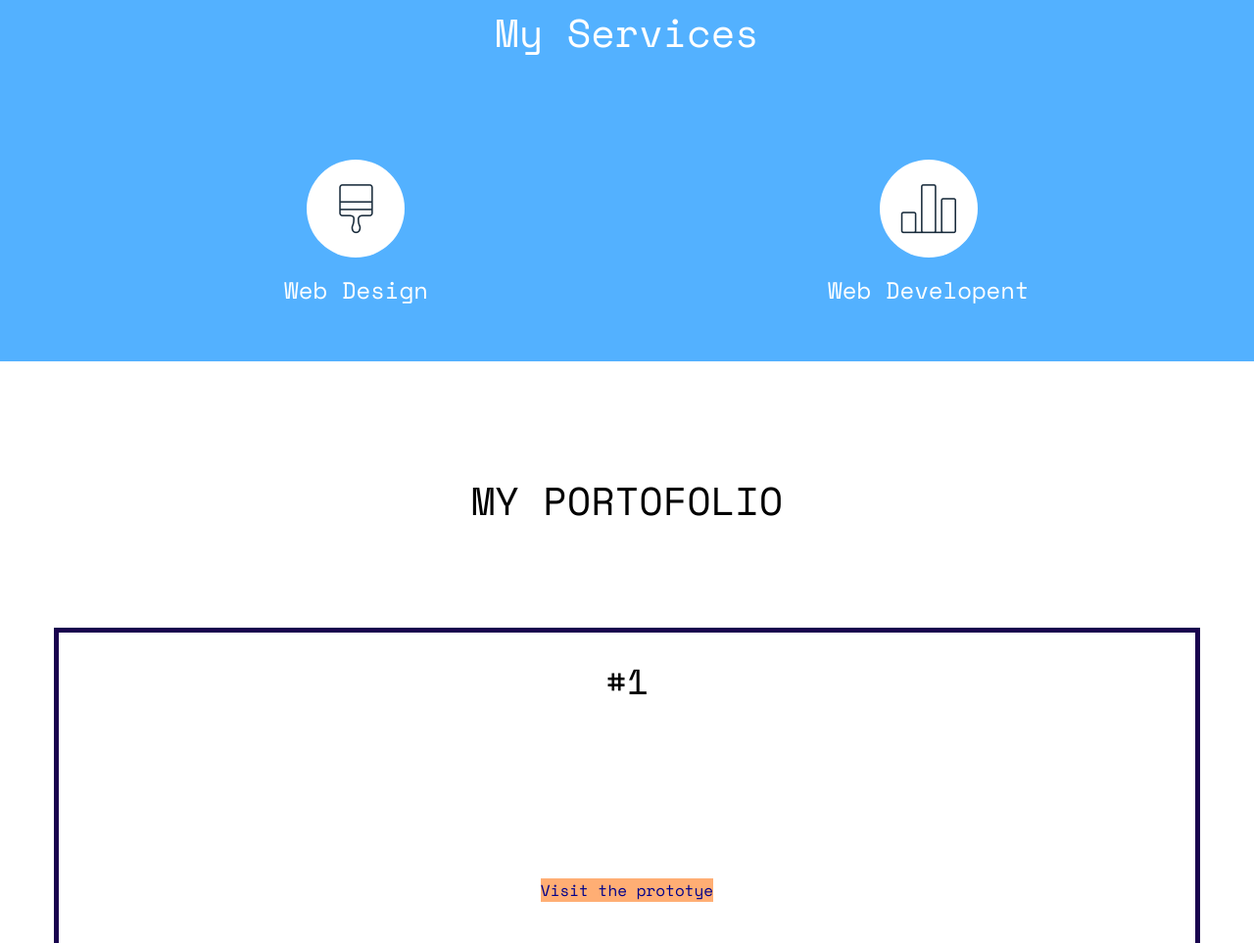
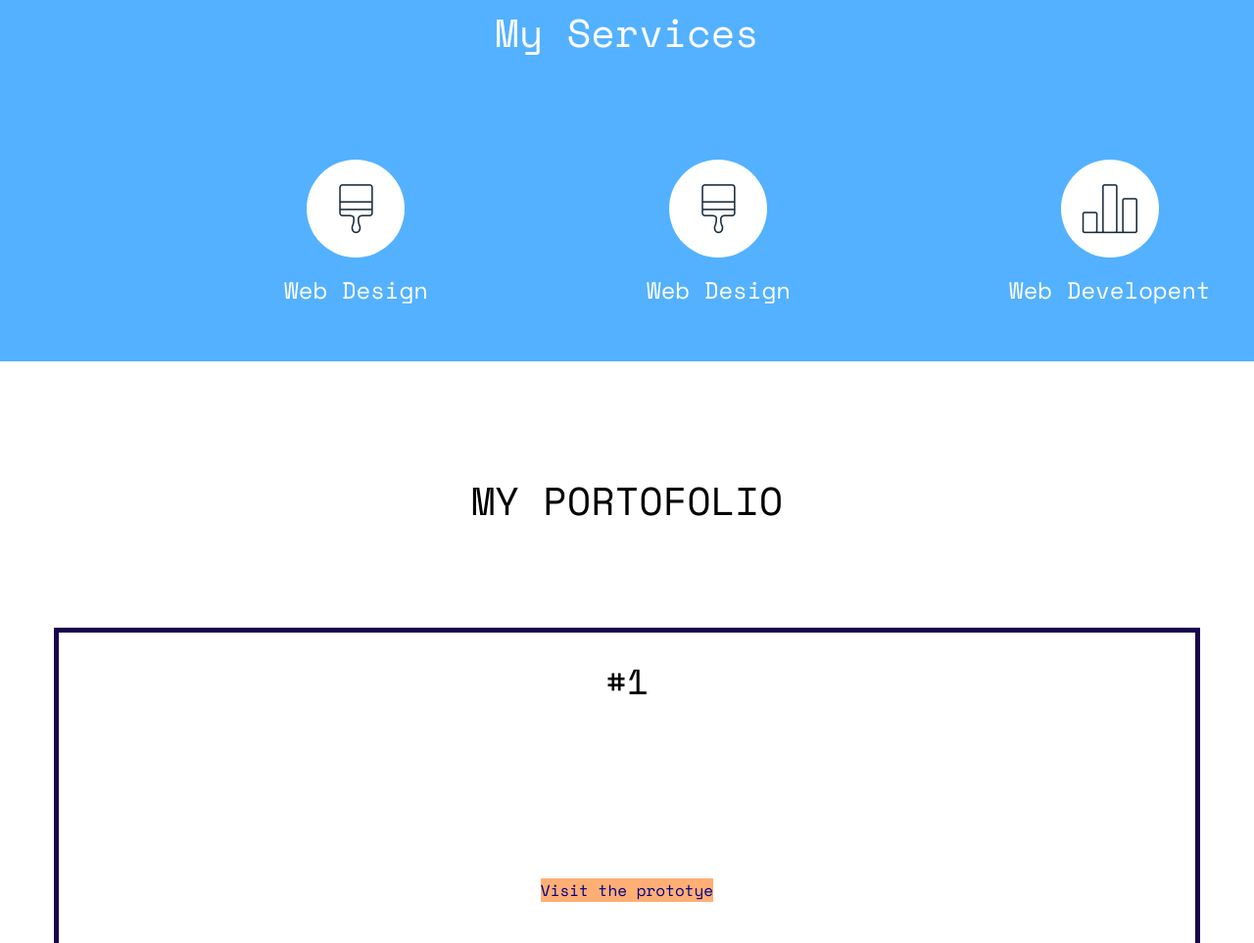
Before and after one commit to alighenim-git/alighenim, a plain HTML site: page index.html in a window 1280 px wide. Shown: the part 1527-2490 px from the top of the page at 98% size. Drawn offline with nearby package versions, Linux system fonts and the light colour scheme; some packages are replaced by stand-ins of ours; no server answers; files whose address does not match are found by name.

Commit message:
Update index.html

```diff
--- a/index.html
+++ b/index.html
@@ -130,7 +130,7 @@
 				</div>
 				<div class="row col-md-12 col-md-offset-2">
 
-					<div class="col-md-6 text-center">
+					<div class="col-md-4 text-center">
 						<div class="feature-left">
 							<span class="icon">
 								<i class="icon-paintbrush"></i>
@@ -141,7 +141,18 @@
 						</div>
 					</div>
 
-					<div class="col-md-6 text-center">
+					<div class="col-md-4 text-center">
+						<div class="feature-left">
+							<span class="icon">
+								<i class="icon-paintbrush"></i>
+							</span>
+							<div class="feature-copy">
+								<h3>Web Design</h3>
+							</div>
+						</div>
+					</div>
+
+					<div class="col-md-4 text-center">
 
 						<div class="feature-left">
 							<span class="icon">
```
